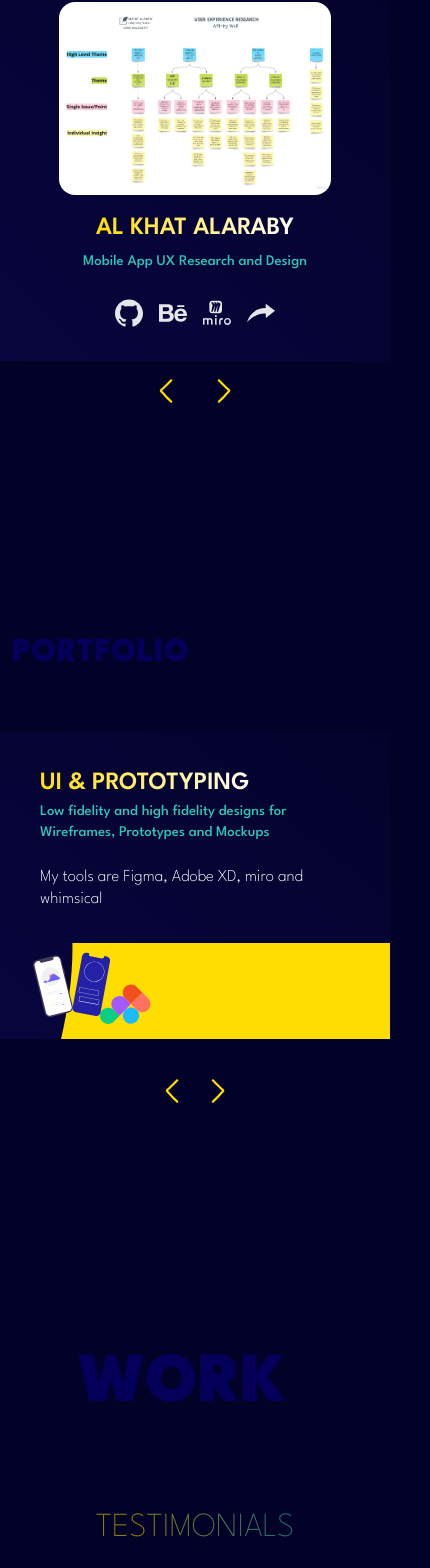
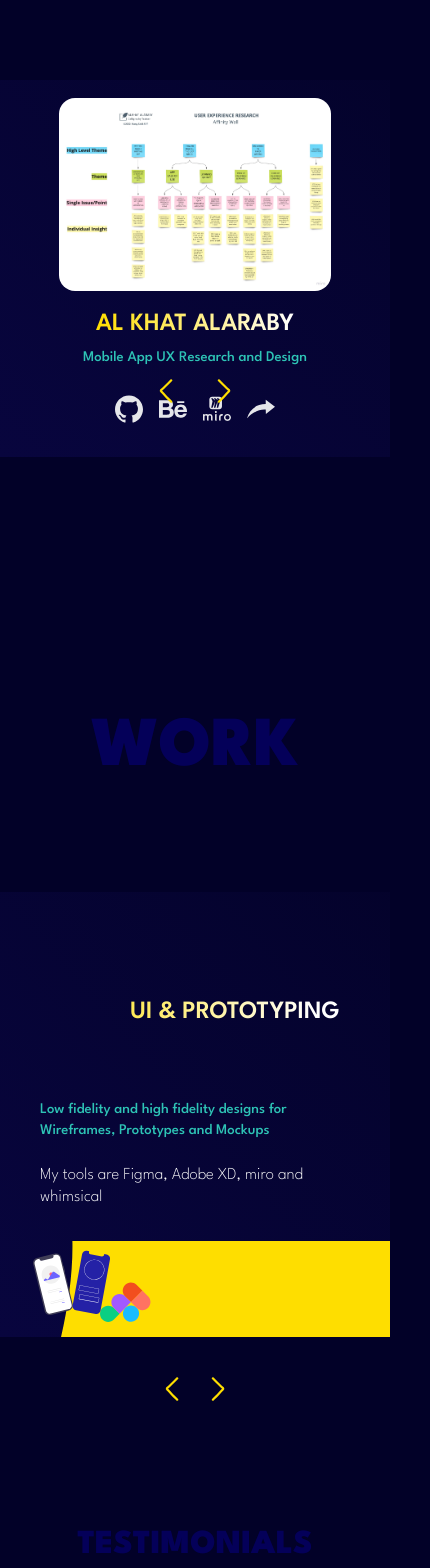
Before and after one commit to haniscape/hanyafifi-dev-2022, a React (Create React App) app: page / in a window 390 px wide. Shown: the part 1108-2676 px from the top of the page, 430 px wide, since content can reach past the window. Built offline with nearby package versions, Linux system fonts and the light colour scheme.

Commit message:
updating

```diff
--- a/src/components/Portfolio/Portfolio.css
+++ b/src/components/Portfolio/Portfolio.css
@@ -10,8 +10,8 @@
 }
 
 .portfolio .title {
-  height: 4rem;
-  width: 100%;
+  height: 10rem;
+  width: 100vw;
   display: flex;
   justify-content: center;
   align-items: center;
@@ -19,16 +19,16 @@
 
 .portfolio .title h2 {
   font-size: 18vw;
+  width: 100%;
+  height: 100%;
   font-weight: 900;
   text-transform: uppercase;
+  text-align: center;
   color: #0700a3;
   margin: 0;
   opacity: 0.4;
   -webkit-user-select: none;
   user-select: none;
-  position: absolute;
-  bottom: 0;
-  left: calc(50vw - 47vw);
 }
 
 .portfolio .cards-wrapper {
@@ -119,9 +119,6 @@
 }
 
 @media only screen and (max-width: 700px) {
-  .portfolio .title h2 {
-    font-size: calc(1.5rem + 2.5vw);
-  }
   .portfolio .cards-wrapper .card {
     flex-direction: column;
     justify-content: center;
--- a/src/components/Portfolio/Portfolio.jsx
+++ b/src/components/Portfolio/Portfolio.jsx
@@ -17,10 +17,7 @@ const Portfolio = () => {
             <div className="title">
                 <h2>Portfolio</h2>
             </div>
-            <div className="arrows">
-                <img src={arrowLeft} className="arrow arrow-left" alt="arrow left scroll" />
-                <img src={arrowRight} className="arrow arrow-right" alt="arrow right scroll" />
-            </div>
+
             <div className="cards-wrapper">
                 <div className="card">
                     <div className="pic">
@@ -40,7 +37,10 @@ const Portfolio = () => {
                 </div>
             </div>
 
-
+            <div className="arrows">
+                <img src={arrowLeft} className="arrow arrow-left" alt="arrow left scroll" />
+                <img src={arrowRight} className="arrow arrow-right" alt="arrow right scroll" />
+            </div>
 
         </div>
 
--- a/src/components/Testimonials/Testimonials.css
+++ b/src/components/Testimonials/Testimonials.css
@@ -8,16 +8,26 @@
   flex-direction: column;
 }
 
+
+
+.testimonials .title {
+  height: 10rem;
+  width: 100vw;
+  display: flex;
+  justify-content: center;
+  align-items: center;
+}
 .testimonials .title h2 {
-  font-size: 3.75rem;
-  font-weight: 100;
+  font-size: 18vw;
+  font-weight: 900;
+  width: 100%;
+  height: 100%;
   text-transform: uppercase;
-  color: #2ec4b6;
-  background: linear-gradient(to left, #2ec4b6 0%, #ffde01 81%);
-  -webkit-background-clip: text;
-  -webkit-text-fill-color: transparent;
+  text-align: center;
+  color: #0700a3;
   margin: 0;
-  opacity: 0.55;
+  opacity: 0.4;
+  -webkit-user-select: none;
   user-select: none;
 }
 
--- a/src/components/Work/Work.css
+++ b/src/components/Work/Work.css
@@ -9,18 +9,25 @@
   position: relative;
 }
 
+.work .title {
+  height: 10rem;
+  width: 100vw;
+  display: flex;
+  justify-content: center;
+  align-items: center;
+}
 .work .title h2 {
   font-size: 18vw;
   font-weight: 900;
+  width: 100%;
+  height: 100%;
   text-transform: uppercase;
+  text-align: center;
   color: #0700a3;
   margin: 0;
   opacity: 0.4;
   -webkit-user-select: none;
   user-select: none;
-  position: absolute;
-  bottom: 3rem;
-  left: calc(50vw - 30vw);
 }
 
 .work .wrapper {
--- a/src/components/Work/Work.jsx
+++ b/src/components/Work/Work.jsx
@@ -30,7 +30,6 @@ const Work = () => {
                 </div>
             </div>
 
-
             <div className="arrows">
                 <img src={arrowLeft} className="arrow arrow-left" alt="arrow left scroll" />
                 <img src={arrowRight} className="arrow arrow-right" alt="arrow right scroll" />
```
